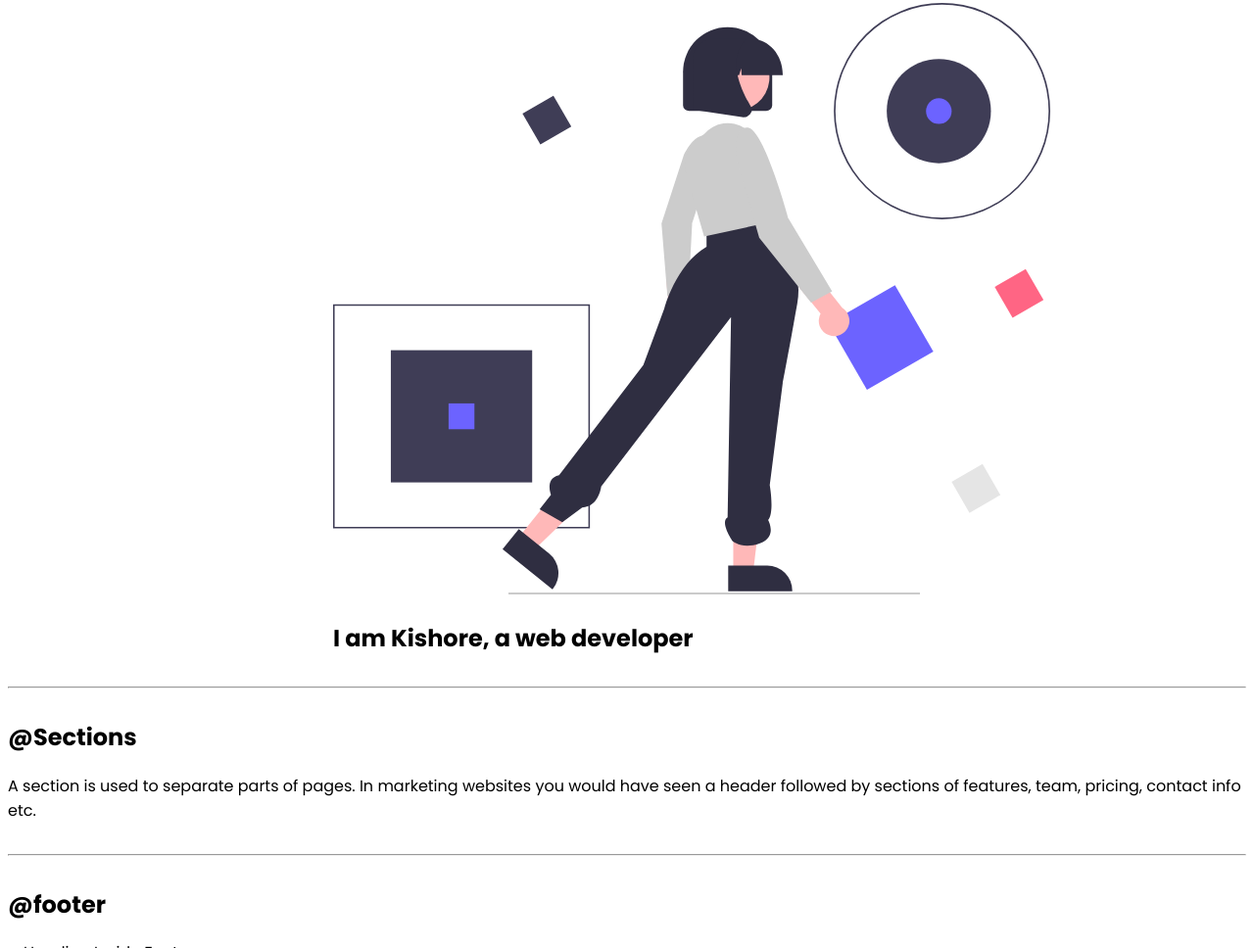
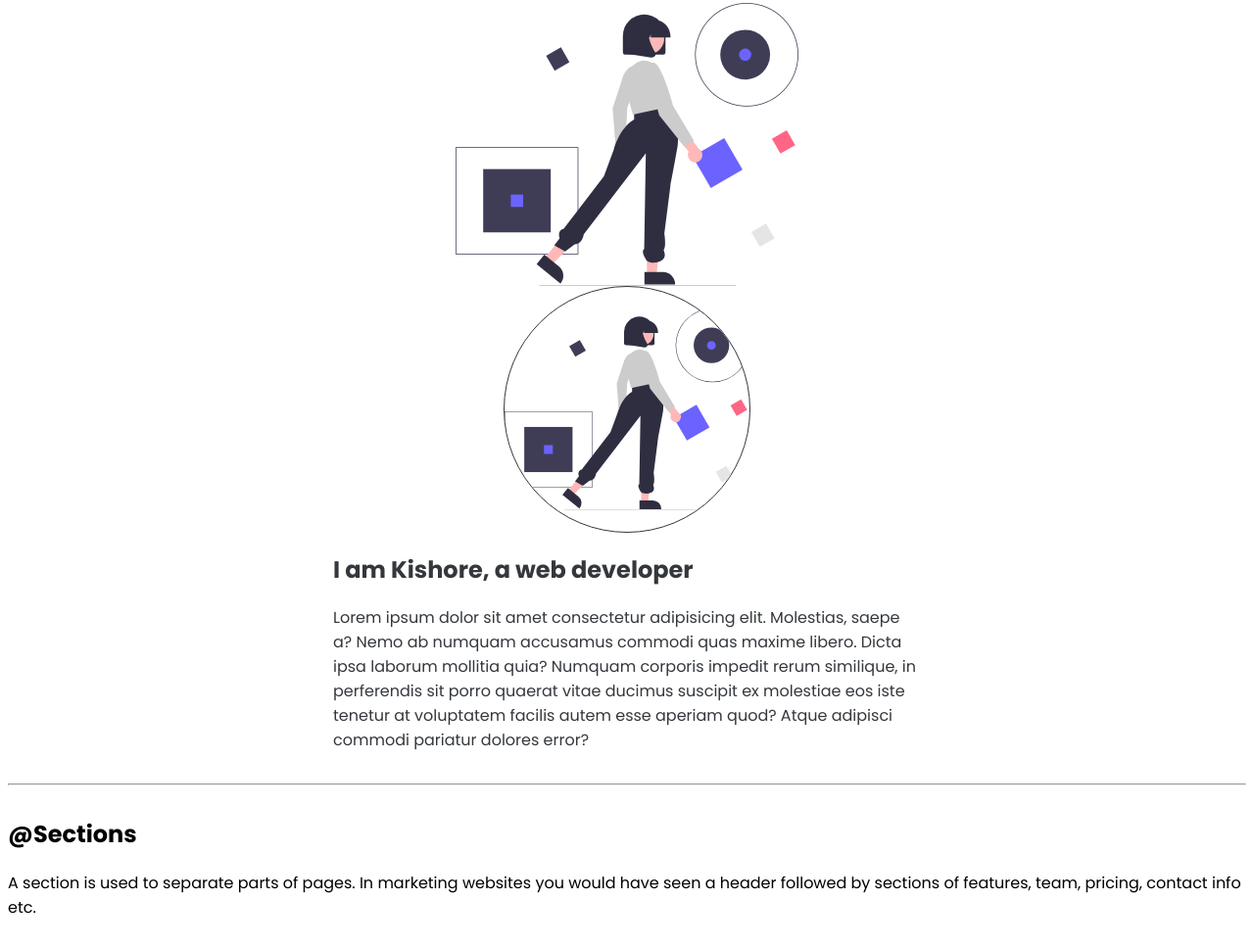
Before and after one commit to KishoreBabu420/kishore-portfolio, a plain HTML site: page index.html in a window 1280 px wide. Shown: the part 2464-3432 px from the top of the page at 98% size. Drawn offline with Linux system fonts and the light colour scheme.

Commit message:
HEADER FINISHED

```diff
--- a/index.html
+++ b/index.html
@@ -120,10 +120,20 @@
     </nav>
     <hr />
     <h3>@Header</h3>
-    <header class="container">
+    <header class="container hero">
       <img src="./images/header.svg" alt="an header images" />
 
+      <img src="./images/header.svg" alt="an header images" class="profile" />
+
       <h2>I am Kishore, a web developer</h2>
+      <p>
+        Lorem ipsum dolor sit amet consectetur adipisicing elit. Molestias,
+        saepe a? Nemo ab numquam accusamus commodi quas maxime libero. Dicta
+        ipsa laborum mollitia quia? Numquam corporis impedit rerum similique, in
+        perferendis sit porro quaerat vitae ducimus suscipit ex molestiae eos
+        iste tenetur at voluptatem facilis autem esse aperiam quod? Atque
+        adipisci commodi pariatur dolores error?
+      </p>
     </header>
 
     <hr />
--- a/style.css
+++ b/style.css
@@ -10,6 +10,7 @@
   --primary: #334155;
   --secondary: #b91c1c;
   --gray: #94a3b8;
+  --dark-gray: #34383d;
   --white: #ffffff;
 }
 
@@ -52,7 +53,7 @@ hr {
 }
 
 .primary-link {
-  color: var(--gray);
+  color: var(--white);
   background-color: var(--primary);
   border: 1px solid var(--primary);
   border-radius: 0.5rem;
@@ -108,3 +109,21 @@ hr {
   font-weight: 700;
   color: var(--white);
 }
+
+/* Header */
+.hero {
+  color: var(--dark-gray);
+  display: block;
+}
+
+.hero img {
+  max-width: 350px;
+  margin: auto;
+  display: block;
+}
+.hero img.profile {
+  height: 250px;
+  width: 250px;
+  border-radius: 50%;
+  border: 1px solid var(--dark-gray);
+}
```
